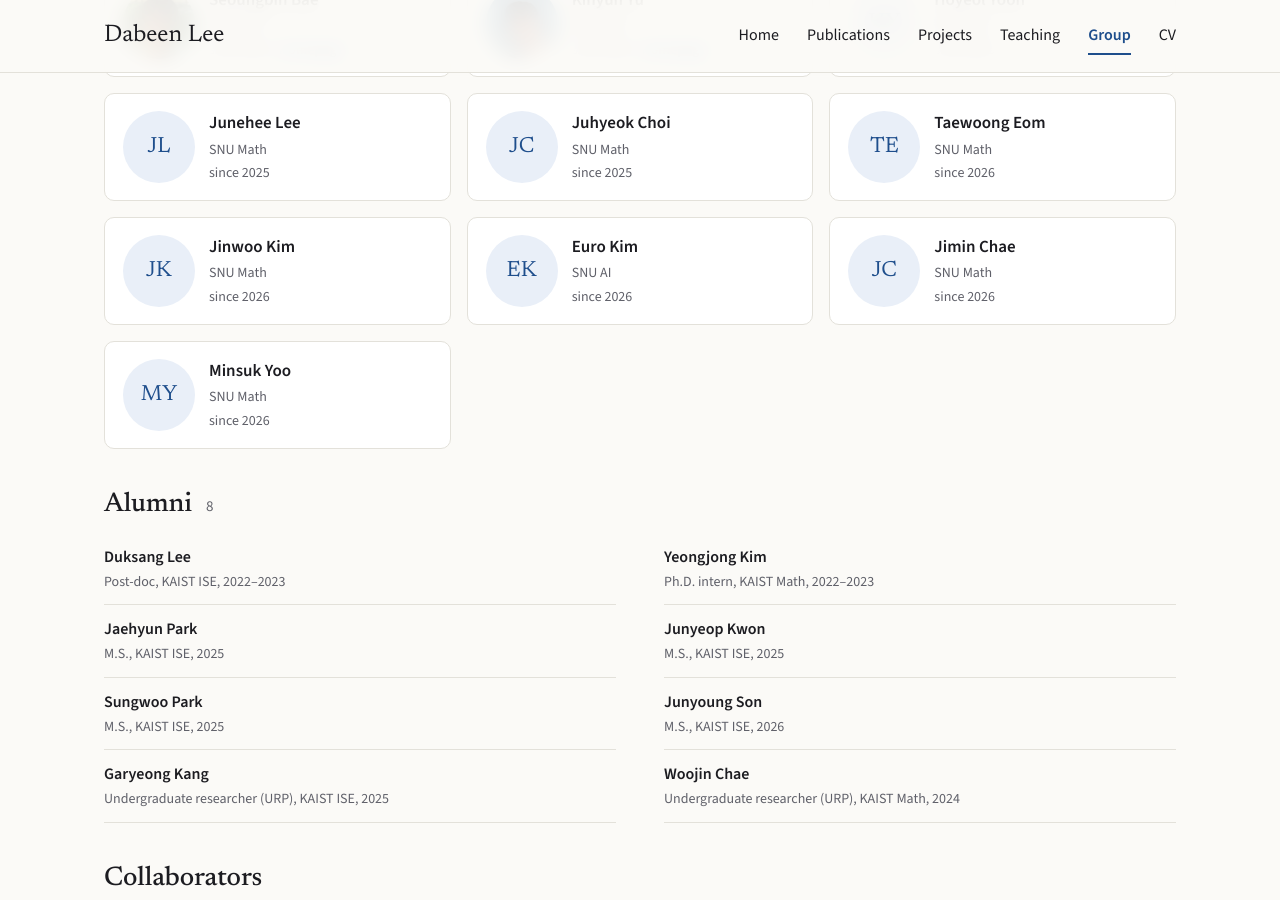
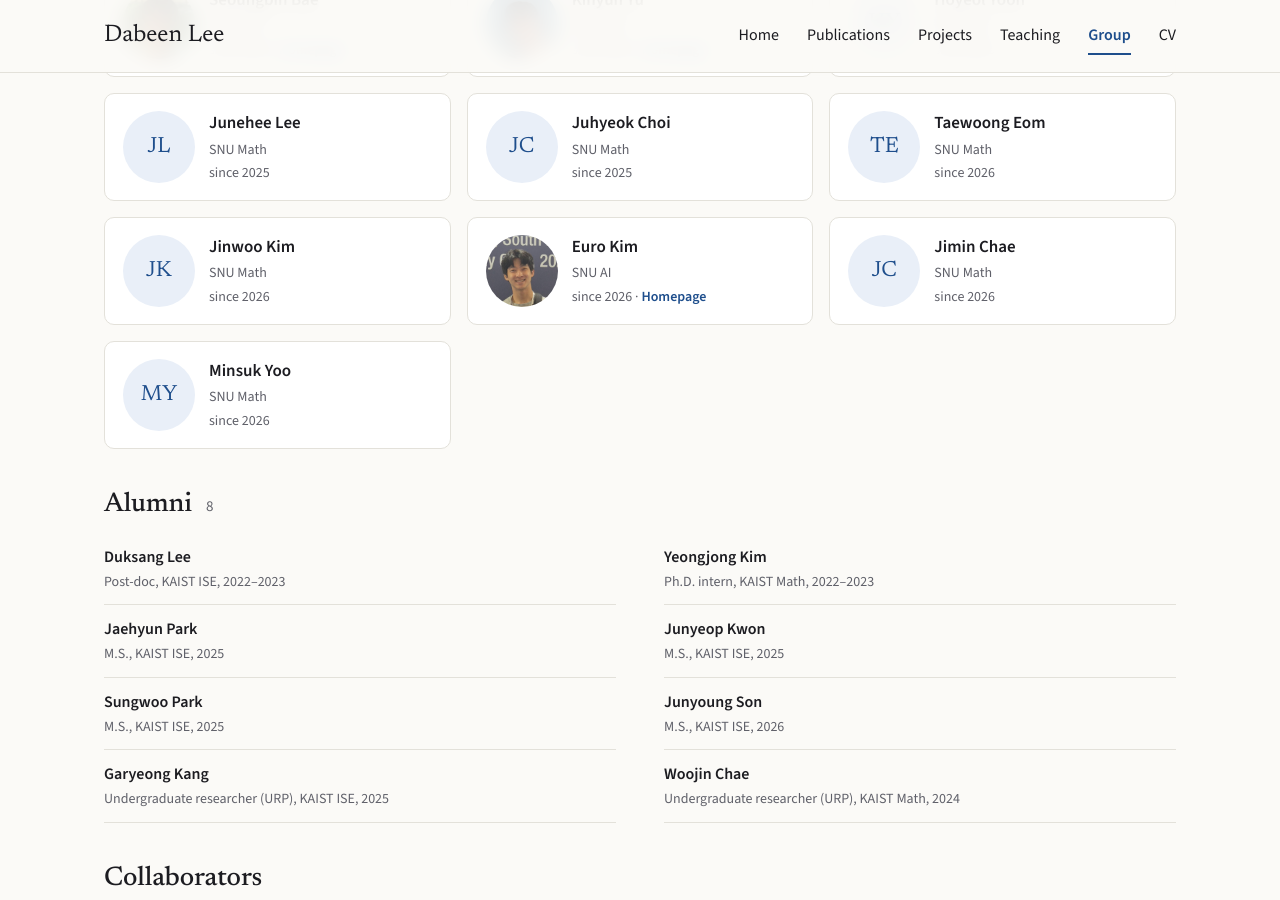
Before and after one commit to dabeenl/dabeenl.github.io, a Jekyll site: the page built from group.html, in a window 1280 px wide and 900 px high, scrolled down 379 px. Built offline with Jekyll 4.4.1, drawn with Linux system fonts in a browser that asks for light colours.

Commit message:
group: add Euro Kim's photo and homepage
Co-Authored-By: Claude Opus 5 <noreply@anthropic.com>

```diff
--- a/_data/members.yml
+++ b/_data/members.yml
@@ -38,6 +38,8 @@
   program: ""
   affiliation: SNU AI
   since: 2026
+  homepage: https://euro-kim.github.io
+  photo: /assets/img/members/euro-kim.jpg
 - name: Jimin Chae
   program: ""
   affiliation: SNU Math
```
Also changed, not shown: assets/img/members/euro-kim.jpg (added).
